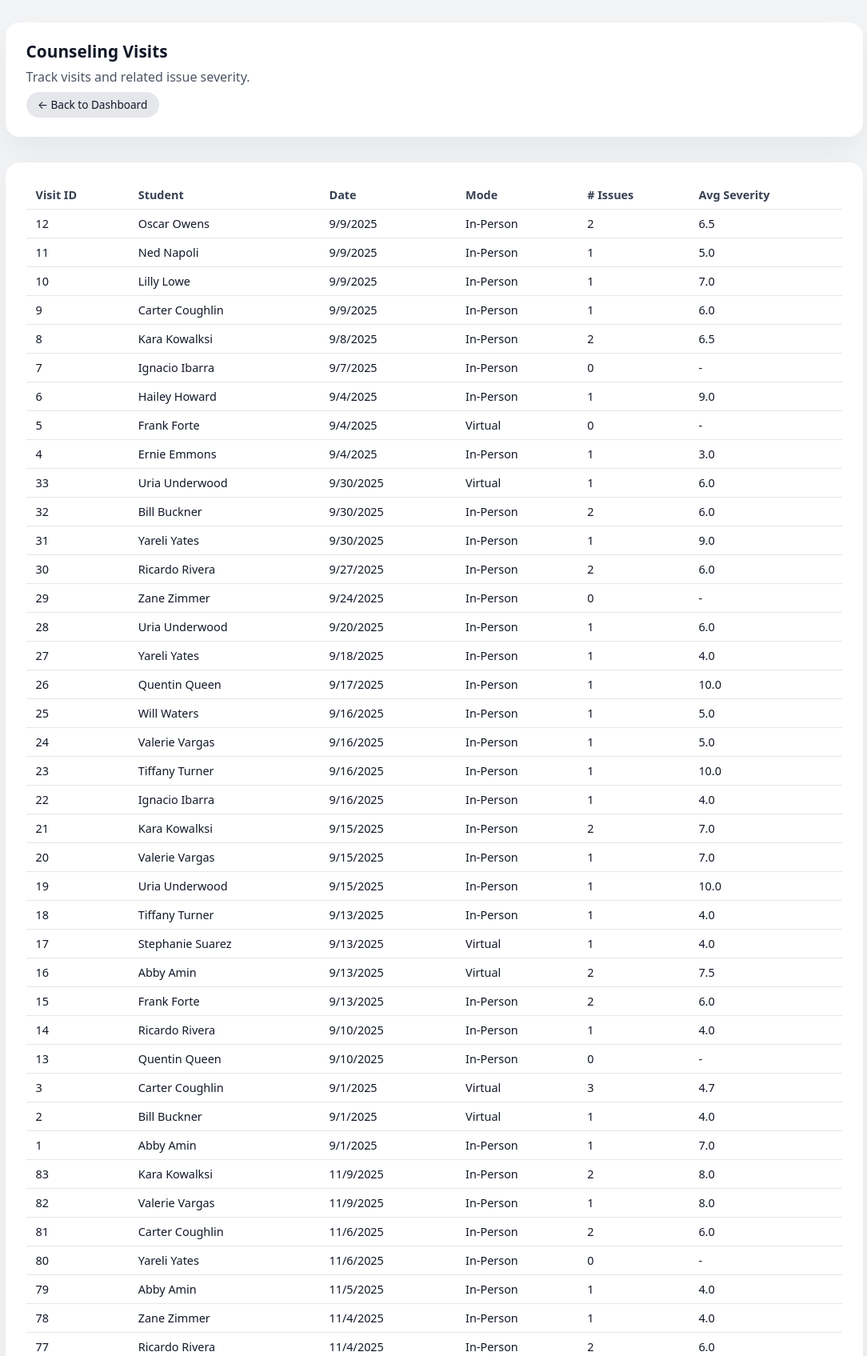
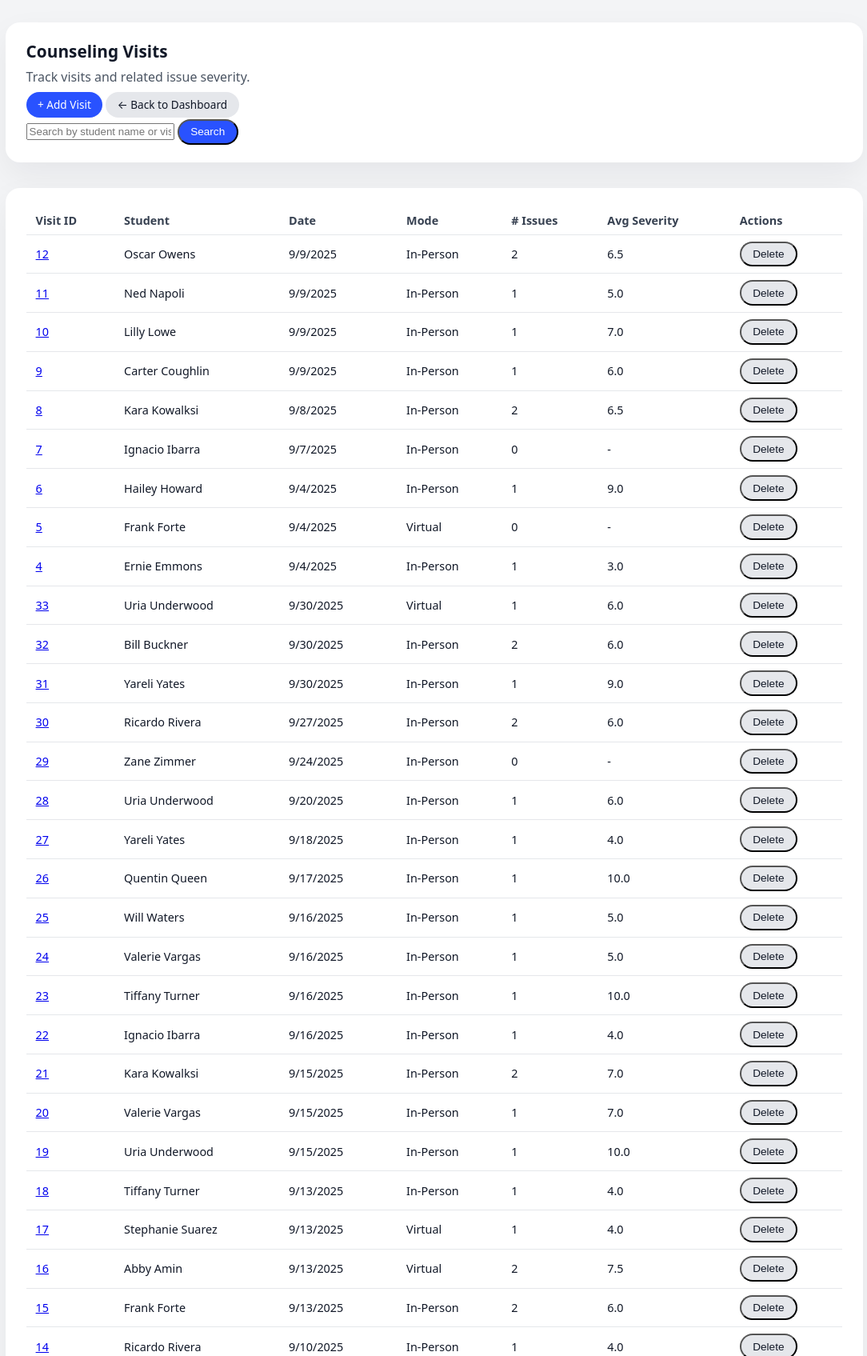
Before and after one commit to SnugTop/Student-Support-Database, a Flask app: page /visits in a window 1280 px wide. Shown: the part 72-1767 px from the top of the page at 80% size, without its empty margins (97-1181 px from the left). Run offline with Flask 3, Linux system fonts and the light colour scheme; data comes from the database, SQL or seed files in the repository; both versions use the stored data as it was after the commit.

Commit message:
added add, delete, update, student. Add and delete vist. Also added search feture for both along with listing issues

```diff
--- a/app.py
+++ b/app.py
@@ -31,12 +31,21 @@ def home():
 
 @app.route("/students")
 def list_students():
+    search = request.args.get("search", "")
+
     conn = get_db_connection()
-    students = conn.execute(
-        "SELECT * FROM Student ORDER BY name"
-    ).fetchall()
+    if search:
+        students = conn.execute(
+            "SELECT * FROM Student WHERE name LIKE ? ORDER BY name",
+            ("%" + search + "%",)
+        ).fetchall()
+    else:
+        students = conn.execute(
+            "SELECT * FROM Student ORDER BY name"
+        ).fetchall()
     conn.close()
-    return render_template("students.html", students=students)
+
+    return render_template("students.html", students=students, search=search)
 
 
 @app.route("/students/new", methods=["GET", "POST"])
@@ -64,8 +73,47 @@ def new_student():
         conn.close()
         return redirect(url_for("list_students"))
 
-    # GET
     return render_template("student_form.html")
+
+
+@app.route("/students/<int:student_id>/delete", methods=["POST"])
+def delete_student(student_id):
+    conn = get_db_connection()
+    conn.execute("DELETE FROM Student WHERE student_id = ?", (student_id,))
+    conn.commit()
+    conn.close()
+    return redirect(url_for("list_students"))
+
+
+
+@app.route("/students/<int:student_id>/edit", methods=["GET", "POST"])
+def edit_student(student_id):
+    conn = get_db_connection()
+    student = conn.execute(
+        "SELECT * FROM Student WHERE student_id = ?",
+        (student_id,)
+    ).fetchone()
+
+    if request.method == "POST":
+        name = request.form["name"]
+        dob = request.form["dob"]
+        country_of_birth = request.form["country_of_birth"]
+        gender = request.form["gender"]
+        consent = 1 if request.form.get("consent") == "on" else 0
+        zip_code = request.form["zip_code"]
+
+        conn.execute("""
+            UPDATE Student
+            SET name=?, dob=?, country_of_birth=?, gender=?, consent=?, zip_code=?
+            WHERE student_id=?
+        """, (name, dob, country_of_birth, gender, consent, zip_code, student_id))
+
+        conn.commit()
+        conn.close()
+        return redirect(url_for('list_students'))
+
+    conn.close()
+    return render_template("student_form.html", student=student)
 
 
 # ---------- COUNSELORS ----------
@@ -85,25 +133,137 @@ def list_counselors():
 
 @app.route("/visits")
 def list_visits():
+    search = request.args.get("search", "")
+
     conn = get_db_connection()
-    visits = conn.execute(
+    if search:
+        visits = conn.execute(
+            """
+            SELECT
+              v.visit_id,
+              v.date,
+              v.mode,
+              s.name AS student_name,
+              COUNT(i.issue_id) AS issue_count,
+              COALESCE(ROUND(AVG(i.severity), 1), NULL) AS avg_severity
+            FROM Visit v
+            JOIN Student s ON s.student_id = v.student_id
+            LEFT JOIN Issue i ON i.visit_id = v.visit_id
+            WHERE s.name LIKE ?
+               OR CAST(v.visit_id AS TEXT) LIKE ?
+            GROUP BY v.visit_id
+            ORDER BY v.date DESC, v.visit_id DESC
+            """,
+            ("%" + search + "%", "%" + search + "%")
+        ).fetchall()
+    else:
+        visits = conn.execute(
+            """
+            SELECT
+              v.visit_id,
+              v.date,
+              v.mode,
+              s.name AS student_name,
+              COUNT(i.issue_id) AS issue_count,
+              COALESCE(ROUND(AVG(i.severity), 1), NULL) AS avg_severity
+            FROM Visit v
+            JOIN Student s ON s.student_id = v.student_id
+            LEFT JOIN Issue i ON i.visit_id = v.visit_id
+            GROUP BY v.visit_id
+            ORDER BY v.date DESC, v.visit_id DESC
+            """
+        ).fetchall()
+
+    conn.close()
+    return render_template("visits.html", visits=visits, search=search)
+
+
+@app.route("/visits/new", methods=["GET", "POST"])
+def new_visit():
+    if request.method == "POST":
+        student_id = request.form["student_id"]
+        date = request.form["date"]
+        mode = request.form["mode"]
+        issue_description = request.form["issue_description"]
+        severity = int(request.form["severity"])
+
+        conn = get_db_connection()
+
+        visit_row = conn.execute(
+            "SELECT COALESCE(MAX(visit_id), 0) + 1 AS next_id FROM Visit"
+        ).fetchone()
+        next_visit_id = visit_row["next_id"]
+
+        conn.execute("""
+            INSERT INTO Visit (visit_id, student_id, date, mode)
+            VALUES (?, ?, ?, ?)
+        """, (next_visit_id, student_id, date, mode))
+
+        issue_row = conn.execute(
+            "SELECT COALESCE(MAX(issue_id), 0) + 1 AS next_id FROM Issue"
+        ).fetchone()
+        next_issue_id = issue_row["next_id"]
+
+        conn.execute("""
+            INSERT INTO Issue (issue_id, visit_id, issue_description, severity)
+            VALUES (?, ?, ?, ?)
+        """, (next_issue_id, next_visit_id, issue_description, severity))
+
+        conn.commit()
+        conn.close()
+
+        return redirect(url_for("list_visits"))
+
+    return render_template("visit_form.html")
+
+
+@app.route("/visits/<int:visit_id>/delete", methods=["POST"])
+def delete_visit(visit_id):
+    conn = get_db_connection()
+    conn.execute("DELETE FROM Visit WHERE visit_id = ?", (visit_id,))
+    conn.commit()
+    conn.close()
+    return redirect(url_for("list_visits"))
+
+
+@app.route("/visits/<int:visit_id>")
+def visit_detail(visit_id):
+    conn = get_db_connection()
+
+    visit = conn.execute(
         """
         SELECT
           v.visit_id,
           v.date,
           v.mode,
-          s.name AS student_name,
-          COUNT(i.issue_id) AS issue_count,
-          COALESCE(ROUND(AVG(i.severity), 1), NULL) AS avg_severity
+          s.student_id,
+          s.name AS student_name
         FROM Visit v
         JOIN Student s ON s.student_id = v.student_id
-        LEFT JOIN Issue i ON i.visit_id = v.visit_id
-        GROUP BY v.visit_id
-        ORDER BY v.date DESC, v.visit_id DESC
+        WHERE v.visit_id = ?
+        """,
+        (visit_id,)
+    ).fetchone()
+
+    if not visit:
+        conn.close()
+        return "Visit not found", 404
+
+    issues = conn.execute(
         """
+        SELECT
+          issue_id,
+          issue_description,
+          severity
+        FROM Issue
+        WHERE visit_id = ?
+        ORDER BY issue_id
+        """,
+        (visit_id,)
     ).fetchall()
+
     conn.close()
-    return render_template("visits.html", visits=visits)
+    return render_template("visit_detail.html", visit=visit, issues=issues)
 
 
 # ---------- REFERRALS & FOLLOWUPS ----------
--- a/templates/visits.html
+++ b/templates/visits.html
@@ -21,8 +21,18 @@
       <h2>Counseling Visits</h2>
       <p>Track visits and related issue severity.</p>
       <p style="margin-top: 0.5rem;">
+        <a href="{{ url_for('new_visit') }}" class="button-link">+ Add Visit</a>
         <a href="{{ url_for('home') }}" class="button-link secondary">← Back to Dashboard</a>
       </p>
+
+      <form method="get" action="{{ url_for('list_visits') }}" class="search-form">
+        <input type="text"
+               name="search"
+               placeholder="Search by student name or visit ID..."
+               value="{{ search }}"
+               class="search-input">
+        <button type="submit" class="button-link">Search</button>
+      </form>
     </div>
 
     <!-- Table -->
@@ -36,17 +46,30 @@
             <th>Mode</th>
             <th># Issues</th>
             <th>Avg Severity</th>
+            <th>Actions</th>
           </tr>
         </thead>
         <tbody>
           {% for v in visits %}
           <tr>
-            <td>{{ v.visit_id }}</td>
+            <td>
+              <a href="{{ url_for('visit_detail', visit_id=v.visit_id) }}">
+                {{ v.visit_id }}
+              </a>
+            </td>
             <td>{{ v.student_name }}</td>
             <td>{{ v.date }}</td>
             <td style="text-transform: capitalize;">{{ v.mode }}</td>
             <td>{{ v.issue_count }}</td>
             <td>{{ v.avg_severity if v.avg_severity else '-' }}</td>
+            <td>
+              <form method="post"
+                    action="{{ url_for('delete_visit', visit_id=v.visit_id) }}"
+                    onsubmit="return confirm('Delete this visit?');"
+                    style="display:inline;">
+                <button type="submit" class="button-link secondary">Delete</button>
+              </form>
+            </td>
           </tr>
           {% endfor %}
         </tbody>
```
Also changed, not shown: templates/index.html (+9 -8 lines), templates/student_form.html (+53 -0 lines), templates/students.html (+22 -0 lines), templates/visit_detail.html (added, +60 -0 lines), templates/visit_form.html (added, +69 -0 lines), student_support_center.db.
